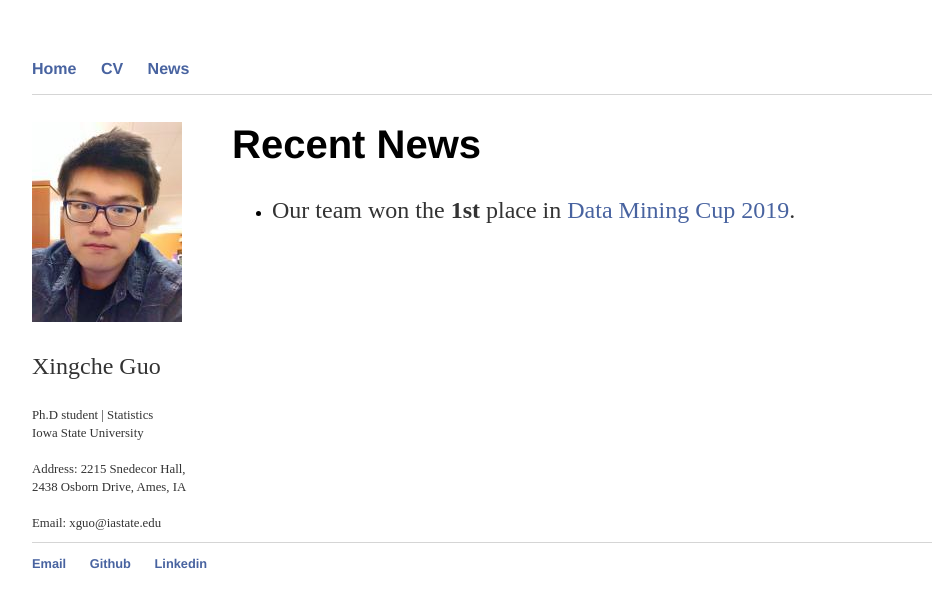
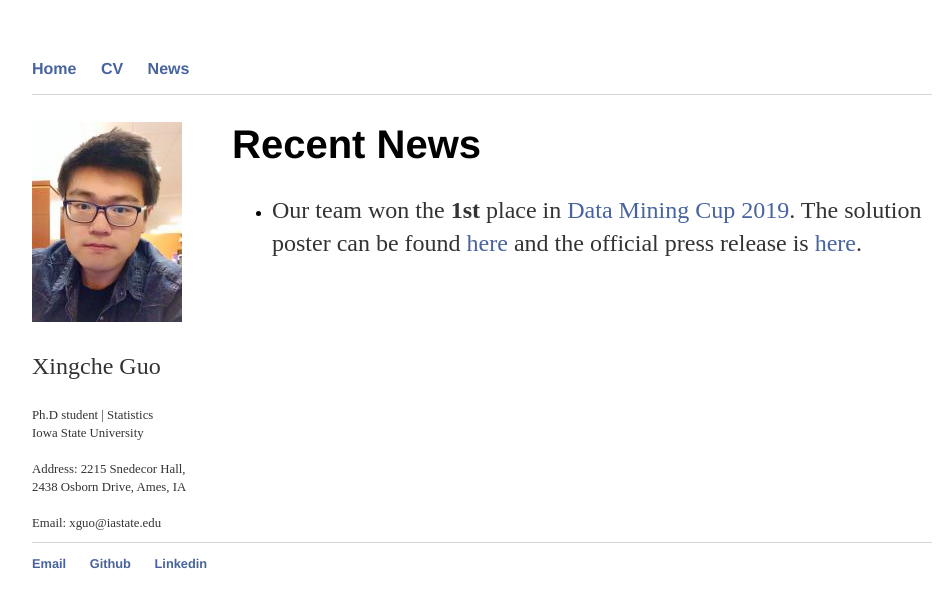
Before and after one commit to xingcheg/xingcheg.github.io, a Jekyll site: the page built from news/index.html, in a window 1280 px wide. Shown: the top 608 px of the page, without its empty margins (158-1109 px from the left). Built offline with Jekyll 4.4.1, drawn with Linux system fonts in a browser that asks for light colours.

Commit message:
Update index.html

```diff
--- a/news/index.html
+++ b/news/index.html
@@ -6,6 +6,11 @@ title: Recent News
 
 <ul>
   <li><p>Our team won the <b>1st</b> place in <a href="https://www.data-mining-cup.com/dmc-2019/">Data Mining Cup 2019</a>.
-	  </p></li>
+	  The solution poster can be found
+	  <a href="https://github.com/xingcheg/dmc2019_1st_place/blob/master/poster.pdf">here</a>
+	  and the official press release is
+	  <a href="https://www.news.iastate.edu/news/2019/07/08/data-mining">here</a>.
+
+</p></li>
 
 </ul>
```
